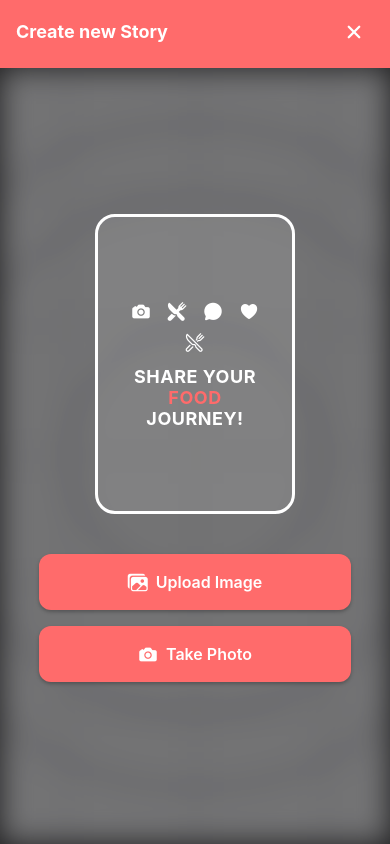
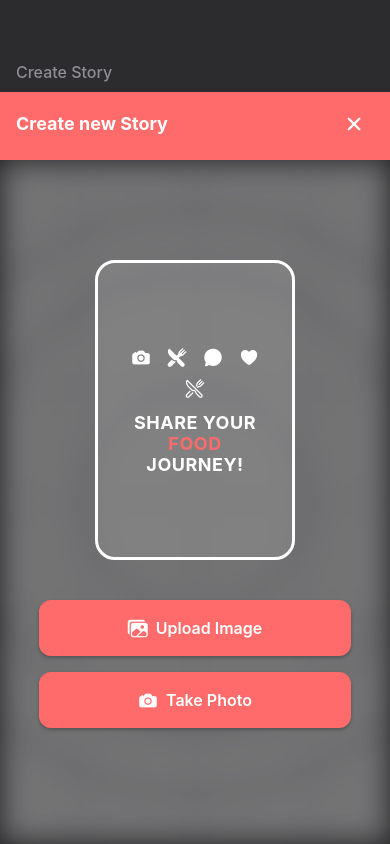
Before and after one commit to Suprymas/HackathonApp, a React Native app: screen /CreateStory in a window 390 px wide. Built offline with nearby package versions, Linux system fonts and the light colour scheme.

Commit message:
update Friends

```diff
--- a/screens/CreateStoryScreen.js
+++ b/screens/CreateStoryScreen.js
@@ -164,6 +164,10 @@ export default function CreateStoryScreen({ navigation }) {
       style={styles.container}
       behavior={Platform.OS === 'ios' ? 'padding' : 'height'}
     >
+      {/* Header - Grey text at top */}
+      <View style={styles.headerTop}>
+        <ThemedText style={styles.headerTopText}>Create Story</ThemedText>
+      </View>
 
       {/* Header - Coral bar */}
       <View style={styles.header}>
--- a/screens/FriendsScreen.js
+++ b/screens/FriendsScreen.js
@@ -32,7 +32,7 @@ export default function FriendsScreen() {
           id: 1,
           name: 'Room 3A',
           icon: 'restaurant',
-          isHighlighted: true,
+          isHighlighted: false,
           posts: [
             { id: 1, title: 'Pizza', date: '14.11.2025', author: 'Mengmeng', image: 'https://images.unsplash.com/photo-1513104890138-7c749659a591?w=200&h=200&fit=crop' },
             { id: 2, title: 'Toast', date: '13.11.2025', author: 'Mengmeng', image: 'https://images.unsplash.com/photo-1525351484163-7529414344d8?w=200&h=200&fit=crop' },
@@ -57,14 +57,14 @@ export default function FriendsScreen() {
         {
           id: 1,
           type: 'like',
-          user: { name: 'Mengmeng', avatar: 'https://images.unsplash.com/photo-1507003211169-0a1dd7228f2d?w=100&h=100&fit=crop' },
+          user: { name: 'Mengmeng', avatar: 'https://i.pinimg.com/736x/c4/0c/67/c40c6735f15972c25e6d8ef722d6f1f2.jpg' },
           message: 'Mengmeng liked your story',
           thumbnail: 'https://images.unsplash.com/photo-1513104890138-7c749659a591?w=100&h=100&fit=crop'
         },
         {
           id: 2,
           type: 'comment',
-          user: { name: 'Mengmeng', avatar: 'https://images.unsplash.com/photo-1507003211169-0a1dd7228f2d?w=100&h=100&fit=crop' },
+          user: { name: 'Mengmeng', avatar: 'https://i.pinimg.com/1200x/55/52/09/55520979a3c00a33bf50fe9c3db3e796.jpg' },
           message: 'Mengmeng add a comment to your recipe',
           thumbnail: 'https://images.unsplash.com/photo-1546069901-ba9599a7e63c?w=100&h=100&fit=crop'
         }
```
